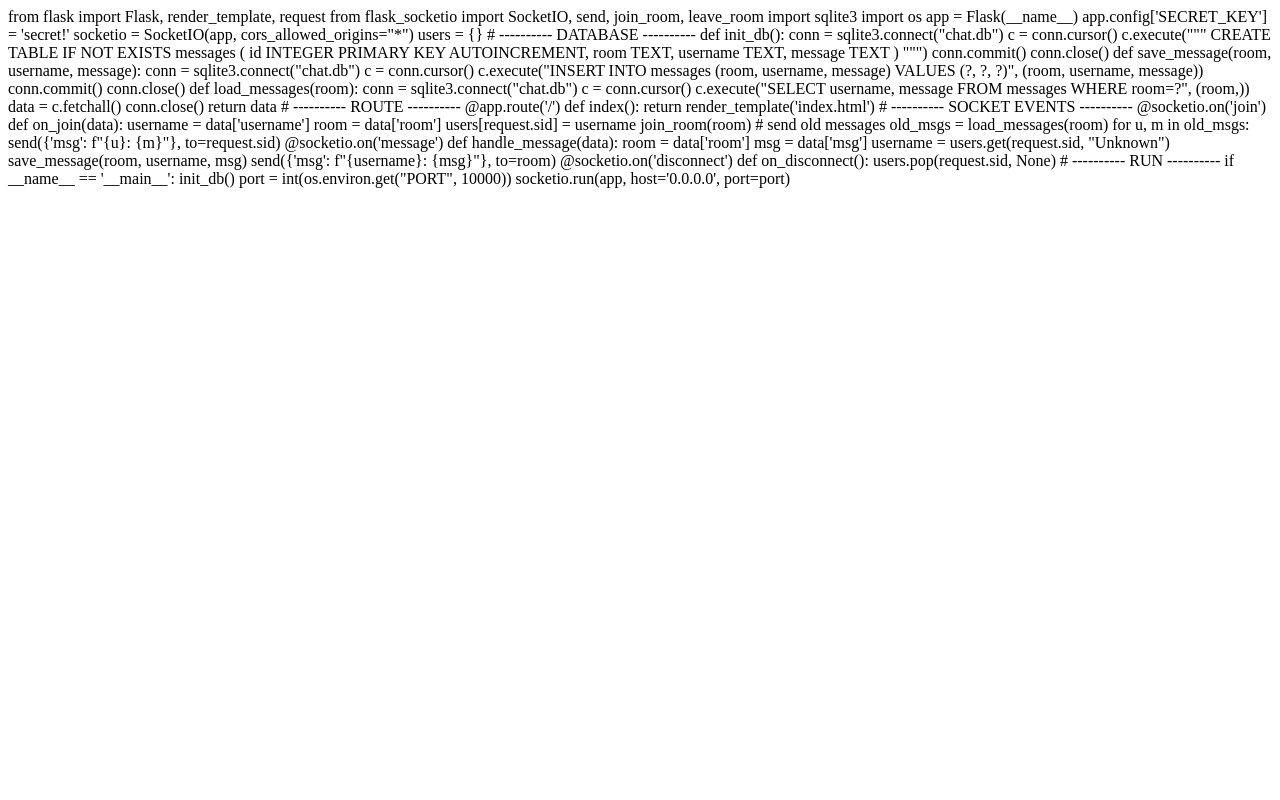
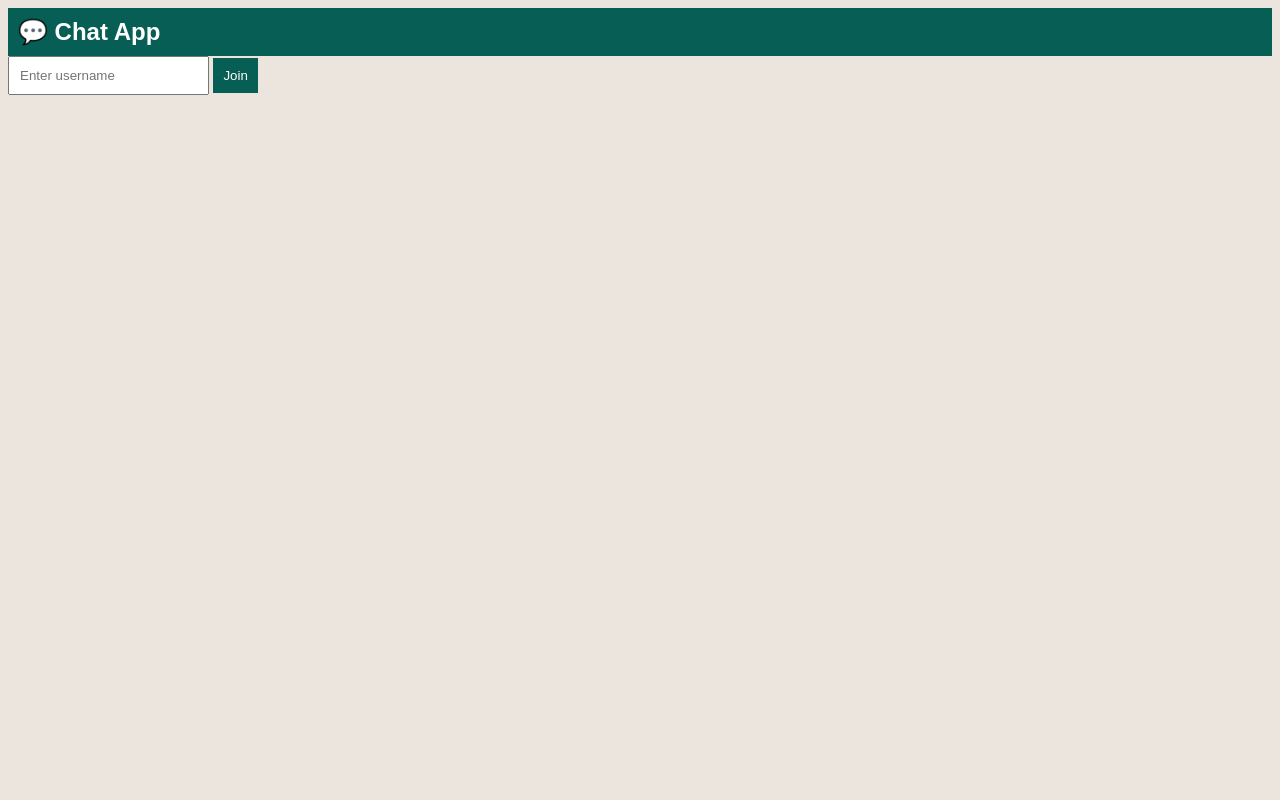
Before and after one commit to gaganlodhi/chat-app-gagan, a Flask app: page / in a window 1280 px wide. Run offline with Flask 3, Linux system fonts and the light colour scheme; some libraries are stand-ins or nearby versions.

Commit message:
Update index.html

```diff
--- a/templates/index.html
+++ b/templates/index.html
@@ -1,80 +1,88 @@
-from flask import Flask, render_template, request
-from flask_socketio import SocketIO, send, join_room, leave_room
-import sqlite3
-import os
+<!DOCTYPE html>
+<html>
+<head>
+    <title>Chat App</title>
+    <script src="https://cdn.socket.io/4.0.0/socket.io.min.js"></script>
 
-app = Flask(__name__)
-app.config['SECRET_KEY'] = 'secret!'
-socketio = SocketIO(app, cors_allowed_origins="*")
+    <style>
+        body { font-family: Arial; background: #ece5dd; }
+        h2 { background:#075e54; color:white; padding:10px; margin:0; }
 
-users = {}
+        #messages {
+            list-style:none;
+            height:400px;
+            overflow-y:scroll;
+            padding:10px;
+        }
 
-# ---------- DATABASE ----------
-def init_db():
-    conn = sqlite3.connect("chat.db")
-    c = conn.cursor()
-    c.execute("""
-        CREATE TABLE IF NOT EXISTS messages (
-            id INTEGER PRIMARY KEY AUTOINCREMENT,
-            room TEXT,
-            username TEXT,
-            message TEXT
-        )
-    """)
-    conn.commit()
-    conn.close()
+        .msg {
+            padding:8px;
+            margin:5px;
+            background:white;
+            border-radius:10px;
+        }
 
-def save_message(room, username, message):
-    conn = sqlite3.connect("chat.db")
-    c = conn.cursor()
-    c.execute("INSERT INTO messages (room, username, message) VALUES (?, ?, ?)",
-              (room, username, message))
-    conn.commit()
-    conn.close()
+        #inputBox {
+            display:flex;
+        }
 
-def load_messages(room):
-    conn = sqlite3.connect("chat.db")
-    c = conn.cursor()
-    c.execute("SELECT username, message FROM messages WHERE room=?", (room,))
-    data = c.fetchall()
-    conn.close()
-    return data
+        input {
+            flex:1;
+            padding:10px;
+        }
 
-# ---------- ROUTE ----------
-@app.route('/')
-def index():
-    return render_template('index.html')
+        button {
+            background:#075e54;
+            color:white;
+            border:none;
+            padding:10px;
+        }
+    </style>
+</head>
 
-# ---------- SOCKET EVENTS ----------
-@socketio.on('join')
-def on_join(data):
-    username = data['username']
-    room = data['room']
+<body>
 
-    users[request.sid] = username
-    join_room(room)
+<h2>💬 Chat App</h2>
 
-    # send old messages
-    old_msgs = load_messages(room)
-    for u, m in old_msgs:
-        send({'msg': f"{u}: {m}"}, to=request.sid)
+<div id="login">
+    <input id="username" placeholder="Enter username">
+    <button onclick="joinChat()">Join</button>
+</div>
 
-@socketio.on('message')
-def handle_message(data):
-    room = data['room']
-    msg = data['msg']
-    username = users.get(request.sid, "Unknown")
+<div id="chat" style="display:none;">
+    <ul id="messages"></ul>
 
-    save_message(room, username, msg)
+    <div id="inputBox">
+        <input id="msg" placeholder="Message...">
+        <button onclick="sendMsg()">Send</button>
+    </div>
+</div>
 
-    send({'msg': f"{username}: {msg}"}, to=room)
+<script>
+var socket = io();
+var username = "";
 
-@socketio.on('disconnect')
-def on_disconnect():
-    users.pop(request.sid, None)
+function joinChat(){
+    username = document.getElementById("username").value;
+    socket.emit("join", username);
 
-# ---------- RUN ----------
-if __name__ == '__main__':
-    init_db()
-    port = int(os.environ.get("PORT", 10000))
-    socketio.run(app, host='0.0.0.0', port=port)
+    document.getElementById("login").style.display="none";
+    document.getElementById("chat").style.display="block";
+}
+
+socket.on("message", function(msg){
+    let li = document.createElement("li");
+    li.classList.add("msg");
+    li.innerText = msg;
+    document.getElementById("messages").appendChild(li);
+});
+
+function sendMsg(){
+    let msg = document.getElementById("msg").value;
+    socket.send(msg);
+    document.getElementById("msg").value = "";
+}
+</script>
+
+</body>
+</html>
```
